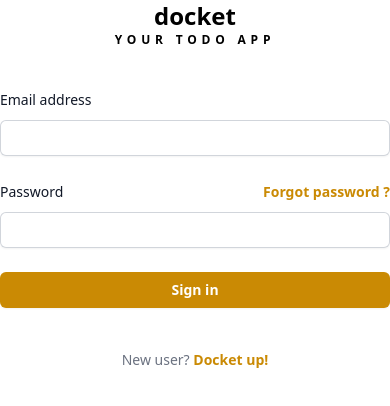
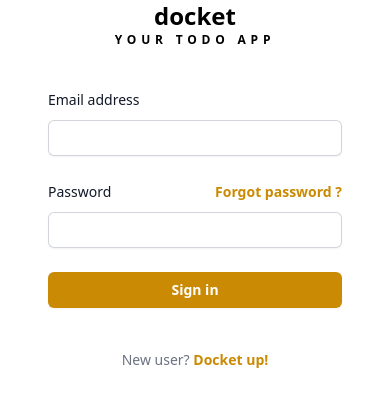
Before and after one commit to National-Foundation-For-India/docket, a SvelteKit app in the folder app/: page / in a window 390 px wide. Shown: the top 406 px of the page. Built offline with nearby package versions, Linux system fonts and the light colour scheme; no server answers.

Commit message:
fixed mobile login page

```diff
--- a/app/src/lib/Auth.svelte
+++ b/app/src/components/Auth.svelte
@@ -1,5 +1,5 @@
 <script>
-    import { supabase } from "./supabaseClient";
+    import { supabase } from "../lib/supabaseClient";
 
     let loading = false;
     let email = "";
@@ -23,7 +23,7 @@
     };
 </script>
 
-<div class="mt-10 sm:mx-auto sm:w-full sm:max-w-sm">
+<div class="px-12 mt-10 sm:mx-auto sm:w-full sm:max-w-sm">
     <form class="space-y-6" on:submit|preventDefault={handleLogin}>
         <div>
             <label
--- a/app/src/routes/+page.svelte
+++ b/app/src/routes/+page.svelte
@@ -1,7 +1,7 @@
 <script>
   import { onMount } from 'svelte'
   import { supabase } from '../lib/supabaseClient'
-  import Auth from '../lib/Auth.svelte'
+  import Auth from '../components/Auth.svelte'
   import DocketMain from '../components/DocketMain.svelte'
   let session = null
   onMount(() => {
```
